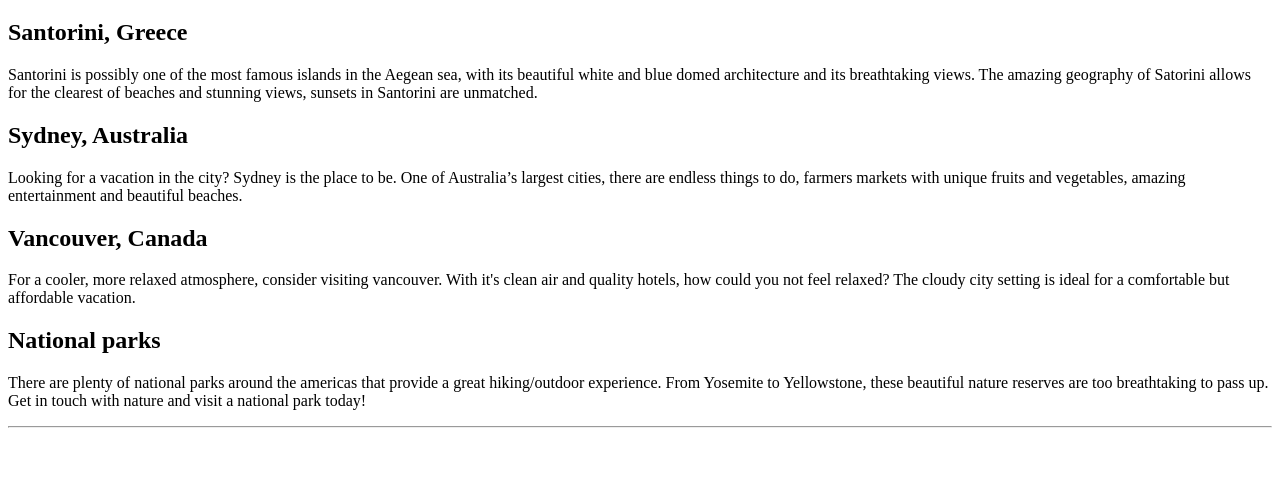
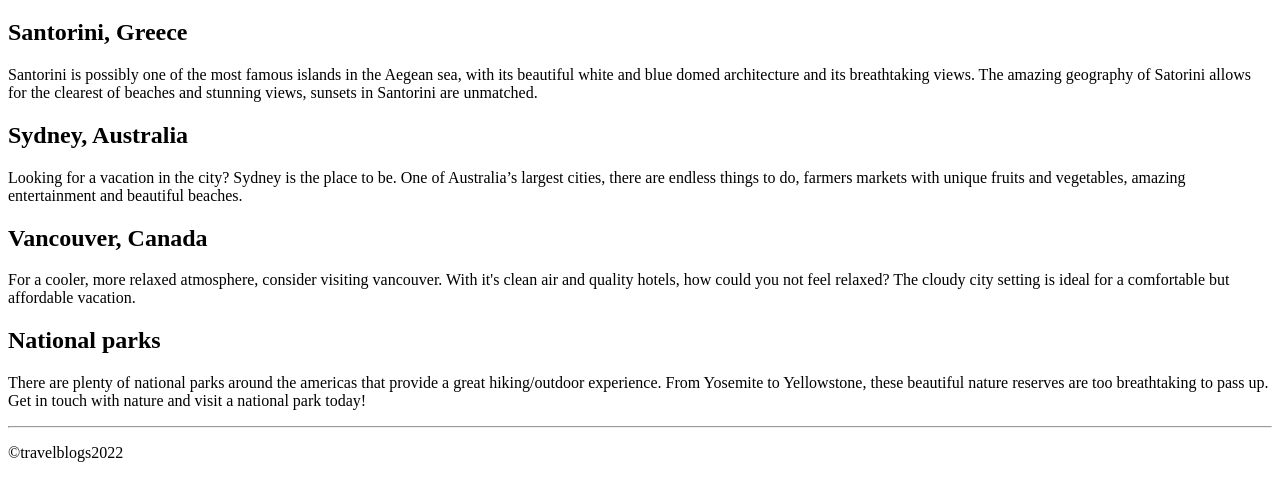
Before and after one commit to ssydneyy/Intro-to-HTML-Practice, a plain HTML site: page index.html in a window 1280 px wide. Shown: the part 157-658 px from the top of the page. Drawn offline with Linux system fonts and the light colour scheme.

Commit message:
updating

```diff
--- a/index.html
+++ b/index.html
@@ -38,6 +38,9 @@
             There are plenty of national parks around the americas that provide a great hiking/outdoor experience. From Yosemite to Yellowstone, these beautiful nature reserves are too breathtaking to pass up. Get in touch with nature and visit a national park today!
         </p>
         <hr>
+        <p>
+            ©travelblogs2022
+        </p>
 
     </body>
 </html>
```
